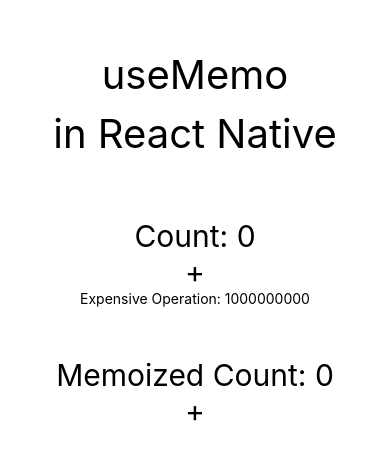
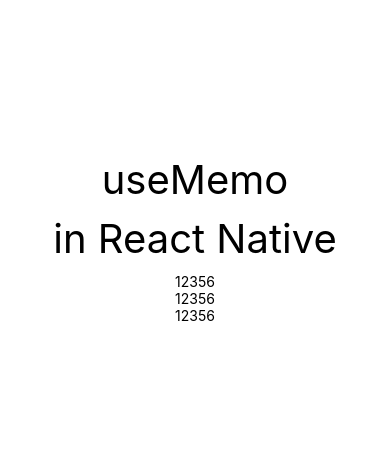
Before and after one commit to Richard-Harvey-UCSD/YouTube, a React Native app: screen / in a window 390 px wide. Shown: the part 183-642 px from the top of the page. Built offline with nearby package versions, Linux system fonts and the light colour scheme.

Commit message:
Added UseCallback hook

```diff
--- a/App.js
+++ b/App.js
@@ -1,5 +1,6 @@
 import React from 'react';
 import { StyleSheet, Text, View } from 'react-native';
+import UseCallbackHook from './src/UseCallbackHook';
 
 import UseMemoHook from './src/UseMemoHook';
 
@@ -8,7 +9,7 @@ export default function App() {
     <View style={styles.view}>
       <Text style={{ fontSize: 40, marginBottom: 10 }}>useMemo</Text>
       <Text style={{ fontSize: 40, marginBottom: 10 }}>in React Native</Text>
-      <UseMemoHook />
+      <UseCallbackHook />
     </View >
   );
 }
--- /dev/null
+++ b/src/UseCallbackHook.js
@@ -0,0 +1,24 @@
+import { View, Text } from 'react-native';
+import React, { useCallback, useMemo } from 'react';
+
+const UseCallbackHook = () => {
+  const values = [1, 6, 3, 2, 5];
+
+  const memoizedCallback = useCallback(() => values.sort(), [values]);
+  const useMemoEquivalent = useCallback(values.sort(), [values]);
+  const memoizedValue = useMemo(() => values.sort(), [values]);
+
+  console.log('memoizedCallback: ', memoizedCallback);
+  console.log('useMemoEquivalent: ', useMemoEquivalent);
+  console.log('memoizedValue: ', memoizedValue);
+
+  return (
+    <View>
+      <Text>{memoizedCallback()}</Text>
+      <Text>{memoizedValue}</Text>
+      <Text>{useMemoEquivalent}</Text>
+    </View>
+  );
+};
+
+export default UseCallbackHook;
--- a/src/UseMemoHook.js
+++ b/src/UseMemoHook.js
@@ -1,5 +1,5 @@
 import { View, Text, TouchableOpacity } from 'react-native';
-import React, { useMemo, useState } from 'react';
+import React, { useCallback, useMemo, useState } from 'react';
 
 const useMemoHook = () => {
   const [count, setCount] = useState(0);
@@ -20,11 +20,15 @@ const useMemoHook = () => {
     return num;
   };
 
+  const memoizedCallback = useCallback(() => expensiveOperation(count), [count]);
+
+  console.log('memoizedCallback: ', memoizedCallback);
+
   // const operation = expensiveOperation(count);
-  const operation = useMemo(() => expensiveOperation(count), [count])
+  const operation = useMemo(() => expensiveOperation(count), [count]);
 
   console.log('Count:', count);
-  console.log(`Memoized Count: ${memoizedCount} \n`)
+  console.log(`Memoized Count: ${memoizedCount} \n`);
 
   return (
     <>
```
